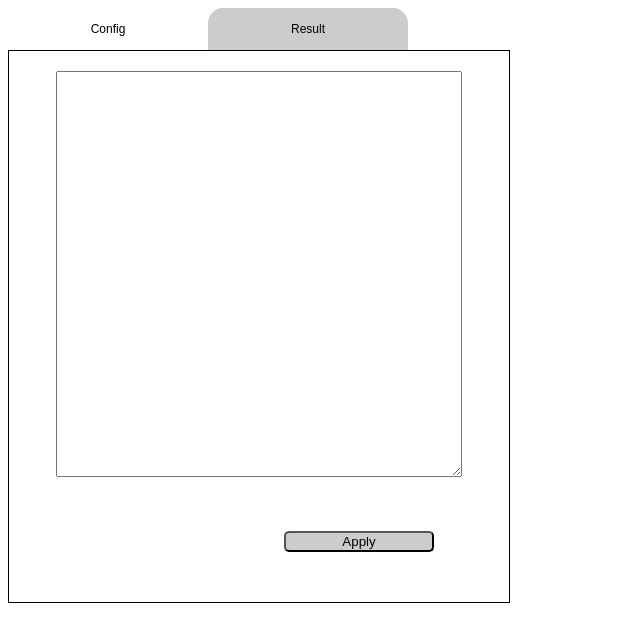
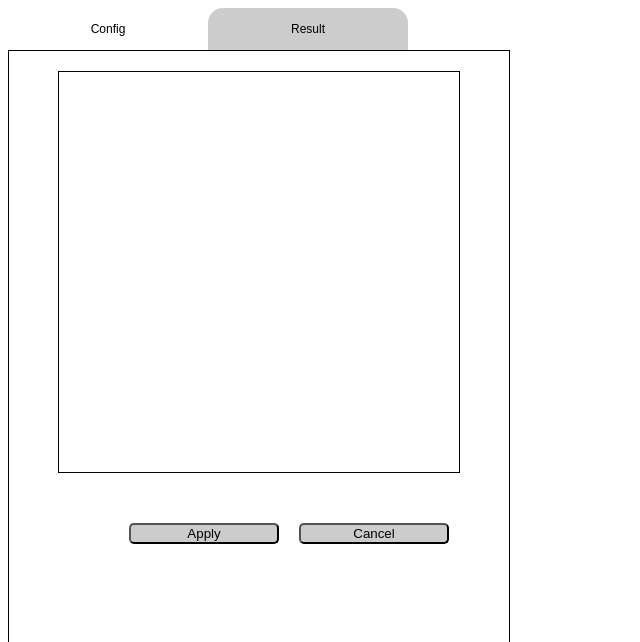
Before and after one commit to alexanderspevak/elementCreateor, a React (Create React App) app: page / in a window 1280 px wide. Both pictures are taken after a click on the button "Result". Shown: the top 642 px of the page, without its empty margins (0-640 px from the left). Built offline with nearby package versions, Linux system fonts and the light colour scheme.

Commit message:
add item creators

```diff
--- a/src/components/App.tsx
+++ b/src/components/App.tsx
@@ -1,10 +1,14 @@
 import React, { useState } from 'react';
 import { TabHolder, TabButton, ContentHolder } from './styled';
-import InputConfig from './InputConfig';
+import InputConfig from './Config';
+import Items from './Items';
+import { Config } from './constants';
 
 export default () => {
   const [isConfigViewActive, toggleConfigView] = useState<boolean>(true);
   const [isResultViewActive, toggleResultView] = useState<boolean>(false);
+  const [config, setConfig] = useState<Config>({ items: [] });
+  const [textAreaValue, setTextAreaValue] = useState('');
 
   const activateInputView = (): void => {
     if (isConfigViewActive) return;
@@ -18,7 +22,9 @@ export default () => {
     toggleResultView(true);
   };
 
-  const setupConfig = (config: string): void => {};
+  const setupConfig = (config: Config): void => {
+    setConfig(config);
+  };
 
   return (
     <div>
@@ -31,7 +37,20 @@ export default () => {
         </TabButton>
       </TabHolder>
       <ContentHolder>
-        <InputConfig setupConfig={setupConfig} />
+        {isConfigViewActive && (
+          <InputConfig
+            setupConfig={setupConfig}
+            setTextAreaValue={setTextAreaValue}
+            textAreaValue={textAreaValue}
+          />
+        )}
+        {isResultViewActive && (
+          <Items
+            config={config}
+            setTextAreaValue={setTextAreaValue}
+            setConfig={setupConfig}
+          />
+        )}
       </ContentHolder>
     </div>
   );
--- a/src/components/InputConfig.tsx
+++ b/src/components/Config.tsx
@@ -1,16 +1,22 @@
 import React, { useState } from 'react';
-import { TextArea, StyledButton } from './styled';
-import { Config, elementMap } from './constants';
+import { TextArea, StyledButton, Warning } from './styled';
+import { Config, ItemMap } from './constants';
 import { validateInput } from './itemValidators';
+
 interface Props {
-  setupConfig: (config: string) => void;
+  setupConfig: (config: Config) => void;
+  setTextAreaValue: Function;
+  textAreaValue: string;
 }
-export default ({ setupConfig }: Props) => {
-  const [textAreaValue, setTextAreaValue] = useState('');
+
+export default ({ setupConfig, setTextAreaValue, textAreaValue }: Props) => {
   const [errorMessage, setErrorMessage] = useState('');
 
   const handleTextAreaChange = (event: any) => {
     setTextAreaValue(event.target.value);
+    if (errorMessage) {
+      setErrorMessage('');
+    }
   };
 
   const applyConfig = () => {
@@ -22,6 +28,8 @@ export default ({ setupConfig }: Props) => {
     if (!validateConfig(configObj)) {
       return;
     }
+
+    setupConfig(configObj);
   };
 
   const transformToObj = (configText: string): Config | undefined => {
@@ -44,7 +52,10 @@ export default ({ setupConfig }: Props) => {
     }
 
     for (const item of items) {
-      if (!elementMap[item.type]) {
+      if (!item) {
+        continue;
+      }
+      if (!ItemMap[item.type]) {
         setErrorMessage(`no such element ${item.type}`);
         return false;
       }
@@ -67,11 +78,11 @@ export default ({ setupConfig }: Props) => {
 
       <StyledButton
         onClick={applyConfig}
-        style={{ marginLeft: 200, marginTop: 50, marginBottom: 50 }}
+        style={{ marginLeft: 200, marginTop: 50 }}
       >
         Apply
       </StyledButton>
-      {errorMessage && <div>{errorMessage}</div>}
+      {errorMessage && <Warning>{errorMessage}</Warning>}
     </>
   );
 };
--- /dev/null
+++ b/src/components/Items.tsx
@@ -0,0 +1,53 @@
+import React from 'react';
+import { Config } from './constants';
+import { createTextArea, createButton, createInput } from './itemCreators';
+import {
+  ItemLabel,
+  ItemContainer,
+  ItemsContainer,
+  StyledButton
+} from './styled';
+
+interface Props {
+  config: Config;
+  setTextAreaValue: (configString: string) => void;
+  setConfig: (config: Config) => void;
+}
+
+export default ({ config: { items }, setTextAreaValue, setConfig }: Props) => {
+  const renderItems = (items: Config['items']): JSX.Element[] => {
+    return items.map(item => {
+      return (
+        <ItemContainer id='resultContainer'>
+          <ItemLabel>{item.label}</ItemLabel>
+          {item.type === 'button' && createButton(item)}
+          {item.type === 'input' && createInput(item)}
+          {item.type === 'textarea' && createTextArea(item)}
+        </ItemContainer>
+      );
+    });
+  };
+
+  const handleButtons = () => {
+    setTextAreaValue('');
+    setConfig({ items: [] });
+  };
+
+  return (
+    <>
+      <ItemsContainer id='overflow'>{renderItems(items)} </ItemsContainer>
+      <StyledButton
+        style={{ float: 'left', marginTop: 50, marginLeft: 120 }}
+        onClick={handleButtons}
+      >
+        Apply
+      </StyledButton>
+      <StyledButton
+        onClick={handleButtons}
+        style={{ float: 'left', marginTop: 50, marginLeft: 20 }}
+      >
+        Cancel
+      </StyledButton>
+    </>
+  );
+};
--- a/src/components/constants/index.ts
+++ b/src/components/constants/index.ts
@@ -1,25 +1,39 @@
-export const elementMap = {
+export const ItemMap = {
   button: {
     type: 'button' as const
   },
   input: {
     type: 'input' as const,
-    subtypes: ['text', 'number'] as const
+    subtypes: ['text', 'number', 'button', 'date', 'checkbox', 'radio'] as const
+  },
+  textarea: {
+    type: 'textarea' as const
   }
 };
+
 export type Button = {
-  type: typeof elementMap.button.type;
+  type: typeof ItemMap.button.type;
   label?: string;
   innerText?: string;
 };
+
 export type Input = {
-  type: typeof elementMap.input.type;
+  type: typeof ItemMap.input.type;
   label?: string;
-  subtype: typeof elementMap.input.subtypes[number];
+  subtype: {
+    type: typeof ItemMap.input.subtypes[number];
+    value?: number | string;
+  };
 };
 
-export type Elements = Button | Input;
+export type TextArea = {
+  type: typeof ItemMap.textarea.type;
+  label?: string;
+  value?: number | string;
+};
+
+export type Items = Button | Input | TextArea;
 
 export interface Config {
-  items: Elements[];
+  items: Items[];
 }
--- /dev/null
+++ b/src/components/itemCreators/index.tsx
@@ -0,0 +1,26 @@
+import React from 'react';
+import { ItemButton, ItemInput, ItemTextArea } from '../styled';
+import { Button, TextArea, Input } from '../constants';
+
+export const createButton = (item: Button): JSX.Element => {
+  return <ItemButton>{item.innerText}</ItemButton>;
+};
+
+export const createTextArea = (item: TextArea): JSX.Element => {
+  return <ItemTextArea defaultValue={item.value} />;
+};
+
+export const createInput = (item: Input): JSX.Element => {
+  let defaultValue = item.subtype.value;
+  if (item.subtype.type === 'date' && defaultValue) {
+    defaultValue = new Date(defaultValue).toISOString().split('T')[0];
+  }
+
+  return (
+    <ItemInput
+      type={item.subtype.type}
+      defaultValue={defaultValue}
+      defaultChecked={!!defaultValue}
+    />
+  );
+};
--- a/src/components/itemValidators/index.ts
+++ b/src/components/itemValidators/index.ts
@@ -1,18 +1,44 @@
-import { Config, Input, elementMap } from '../constants';
+import { Input, ItemMap } from '../constants';
 
 type ValidationResult =
   | { validation: false; errorMessage: string }
   | { validation: true };
-export const validateInput = (input: Input): ValidationResult => {
-  if (!input.subtype)
+
+export const validateInput = ({
+  subtype,
+  subtype: { type, value }
+}: Input): ValidationResult => {
+  if (!subtype) {
     return { validation: false, errorMessage: 'input must have a subtype' };
-  if (elementMap.input.subtypes.indexOf(input.subtype) === -1) {
+  }
+
+  if (ItemMap.input.subtypes.indexOf(type) === -1) {
     return {
       validation: false,
       errorMessage: 'input must have a valid subtype'
     };
   }
 
+  if (type === 'date') {
+    try {
+      new Date(value as string);
+    } catch (e) {
+      return {
+        validation: false,
+        errorMessage: 'date input values must be a number greater than 0'
+      };
+    }
+  }
+
+  if (type === 'number') {
+    if (value && !(typeof value === 'number')) {
+      return {
+        validation: false,
+        errorMessage: 'number input values must be a number'
+      };
+    }
+  }
+
   return {
     validation: true
   };
--- a/src/components/styled/index.ts
+++ b/src/components/styled/index.ts
@@ -23,6 +23,7 @@ export const TabButton = styled.button`
 
 export const ContentHolder = styled.div`
   width: 500px;
+  height: 600px;
   border: 1px solid black;
   text-align: center;
 `;
@@ -39,3 +40,52 @@ export const StyledButton = styled.button`
   width: 150px;
   border-radius: 5px 5px 5px 5px;
 `;
+
+export const Warning = styled.div`
+  background-color: red;
+  font-size: 20px;
+  color: white;
+`;
+
+export const ItemLabel = styled.label`
+  text-align: center;
+  padding-right: 50px;
+`;
+
+export const ItemButton = styled.button`
+  height: 20px;
+  flex: 0 0 200px;
+  margin-left: 50px;
+`;
+
+export const ItemInput = styled.input`
+  height: 20px;
+  flex: 0 0 200px;
+  margin-left: 50px;
+`;
+
+export const ItemTextArea = styled.textarea`
+  height: 20px;
+  flex: 0 0 200px;
+  margin-left: 50px;
+`;
+
+export const ItemContainer = styled.div`
+  flex: 1;
+  padding-top: 30px;
+  display: flex;
+  flex-direction: row;
+  justify-content: center;
+  align-items: baseline;
+`;
+
+export const ItemsContainer = styled.div`
+  height: 400px;
+  width: 400px;
+  margin: auto;
+  margin-top: 20px;
+  display: flex;
+  flex-direction: column;
+  overflow: auto;
+  border: 1px solid black;
+`;
```
